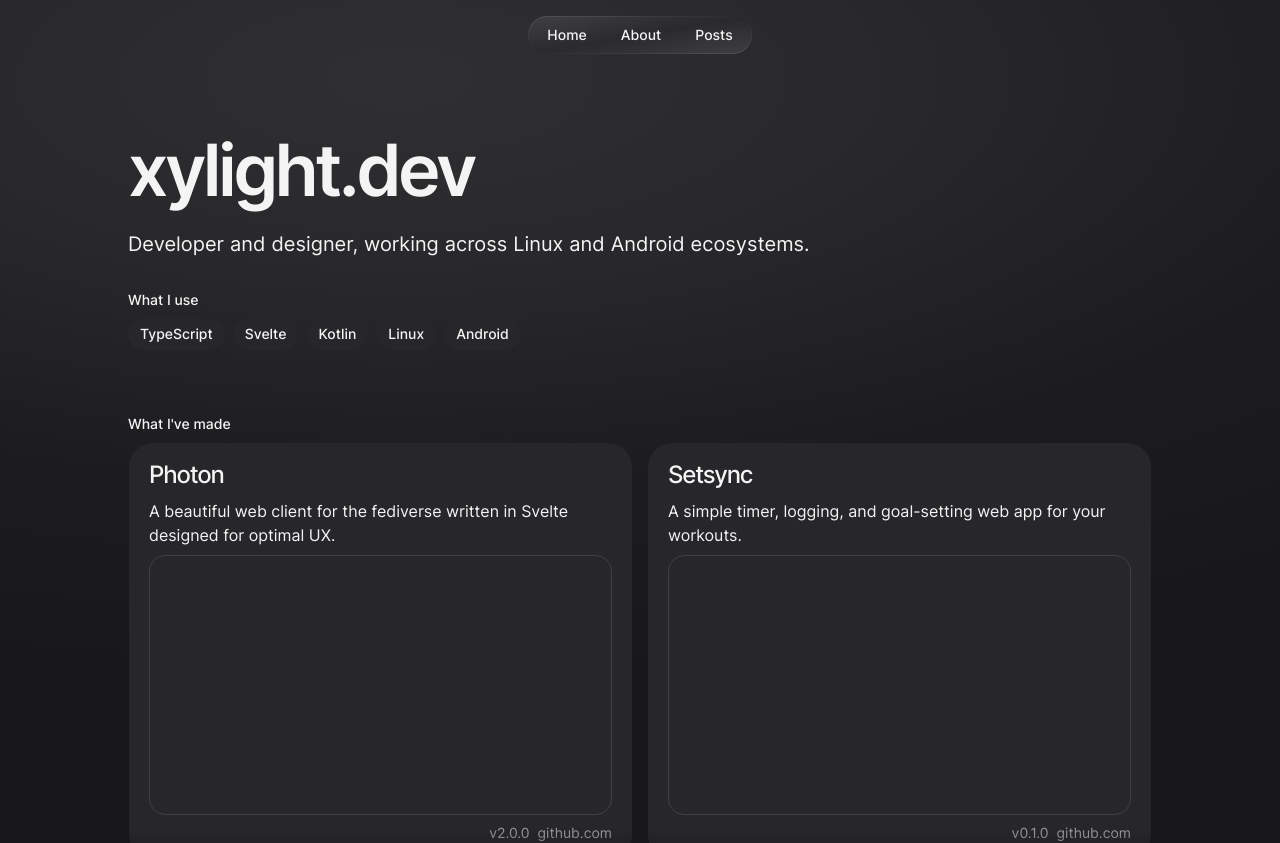
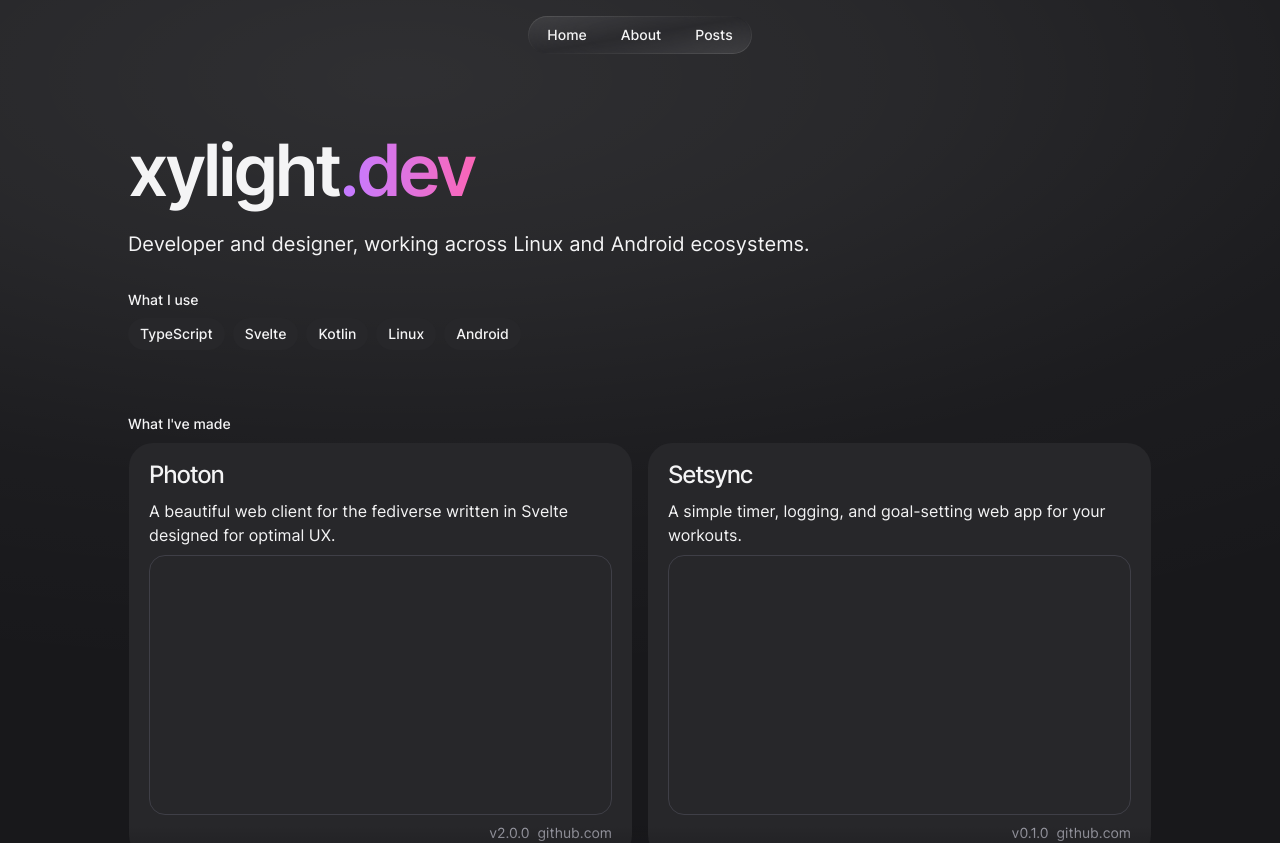
Before and after one commit to Xyphyn/xyphyn.github.io, a SvelteKit app: page / in a window 1280 px wide. Shown: the top 843 px of the page. Built offline with nearby package versions, Linux system fonts and the light colour scheme.

Commit message:
misc: tweak colors

```diff
--- a/src/routes/+page.svelte
+++ b/src/routes/+page.svelte
@@ -9,7 +9,14 @@
 	</div>
 	<div class="p-8 xl:p-16 xl:px-32 space-y-8 text-xl max-w-7xl mx-auto">
 		<header class="space-y-6">
-			<h1 class="font-semibold text-7xl tracking-tighter animate-pop-in">xylight.dev</h1>
+			<h1 class="font-semibold text-7xl tracking-tighter animate-pop-in flex">
+				xylight
+				<span
+					class="bg-gradient-to-r from-purple-400 to-pink-400 text-transparent bg-clip-text pr-0.5"
+				>
+					.dev
+				</span>
+			</h1>
 			<TextAnim text="Developer and designer, working across Linux and Android ecosystems." />
 		</header>
 		<div class="space-y-2">
--- a/src/routes/posts/+page.svelte
+++ b/src/routes/posts/+page.svelte
@@ -5,7 +5,7 @@
 	console.log(data)
 </script>
 
-<div class="grid grid-cols-1 lg:grid-cols-2 xl:grid-cols-3 max-w-7xl mx-auto z-0">
+<div class="grid grid-cols-1 lg:grid-cols-2 xl:grid-cols-3 max-w-7xl mx-auto z-0 px-8">
 	{#each data.posts as post}
 		<ContainerLighting size="lg" class="w-full" href={post.link}>
 			{#snippet title()}
```
